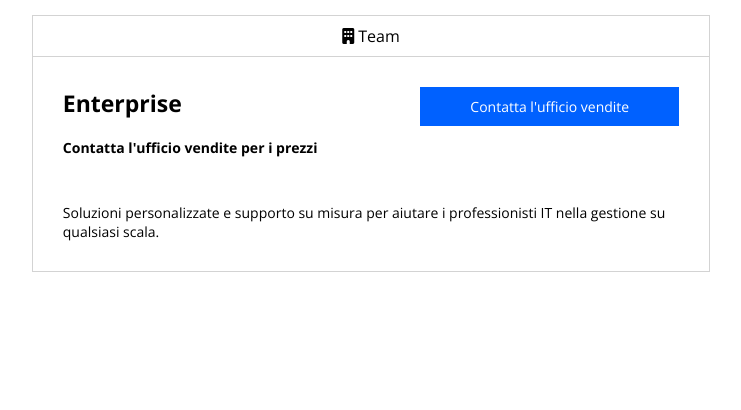
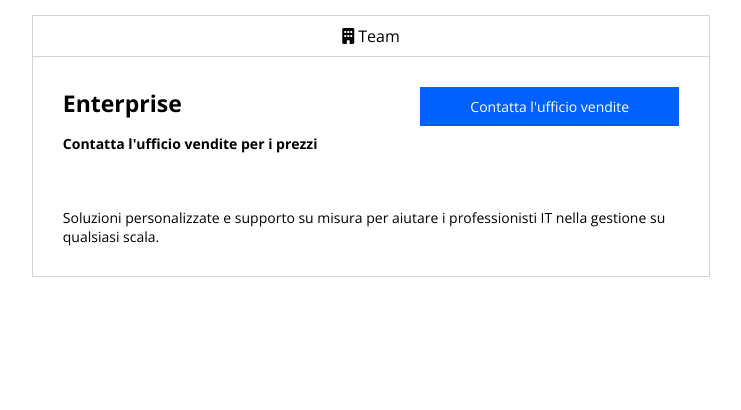
Before and after one commit to Yuri-Punzo/htmlcss-dropbox, a plain HTML site: page index.html in a window 1280 px wide. Shown: the part 2320-2730 px from the top of the page, without its empty margins (269-1010 px from the left). Drawn offline with nearby package versions, Linux system fonts and the light colour scheme.

Commit message:
more br removed

```diff
--- a/assets/css/style.css
+++ b/assets/css/style.css
@@ -276,6 +276,11 @@ h2 {
     margin-bottom: 8px;
 }
 
+.enterprise_price{
+    margin-top: 15px;
+    margin-bottom: 55px;
+}
+
 .period {
     margin-bottom: 35px;
     color: grey;
--- a/index.html
+++ b/index.html
@@ -273,12 +273,9 @@
                             <div class="card_main_horizontal clearfix">
                                 <a class="contact_us float_right" href="#">Contatta l'ufficio vendite</a>
                                 <h3>Enterprise</h3>
-                                <br>
-                                <div class="price">
+                                <div class="enterprise_price">
                                     <strong>Contatta l'ufficio vendite per i prezzi</strong>
                                 </div>
-                                <br>
-                                <br>
                                 <div>
                                     Soluzioni personalizzate e supporto su misura per aiutare i professionisti IT nella
                                     gestione su qualsiasi scala.
```
